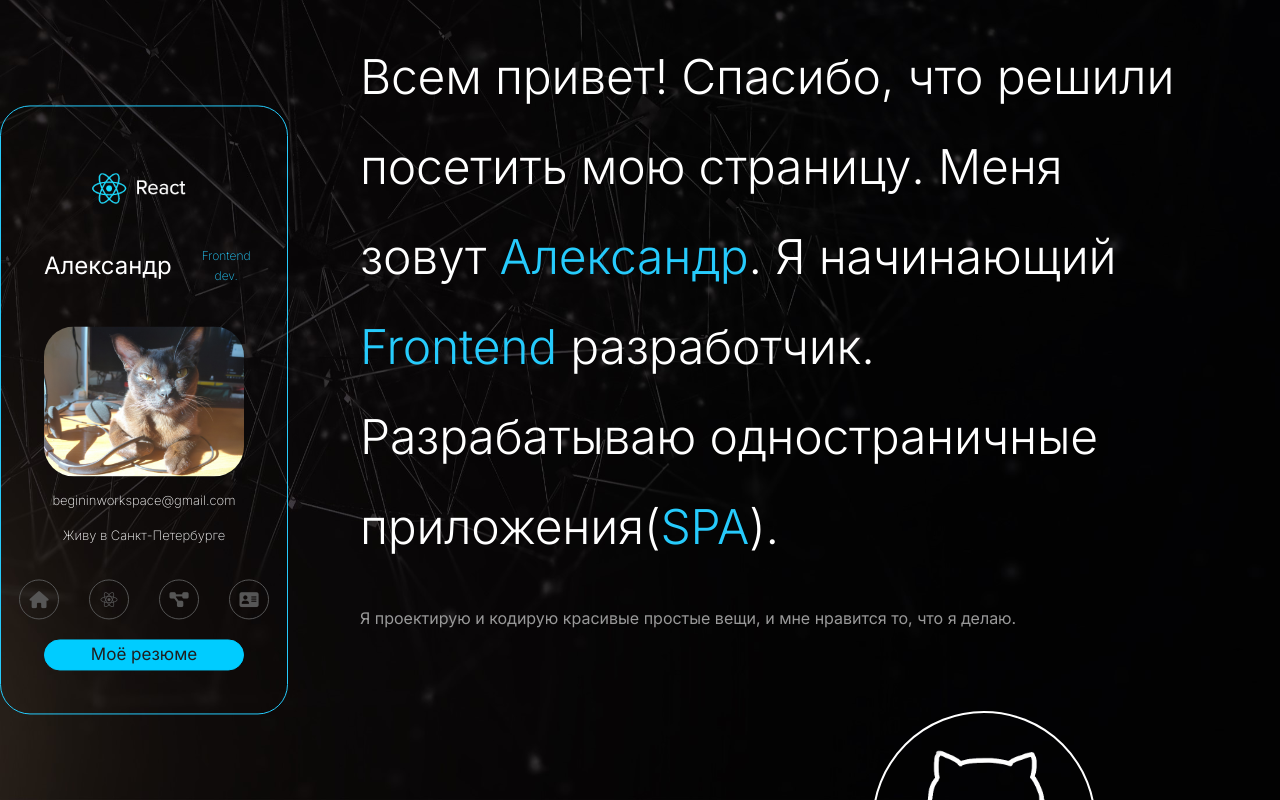
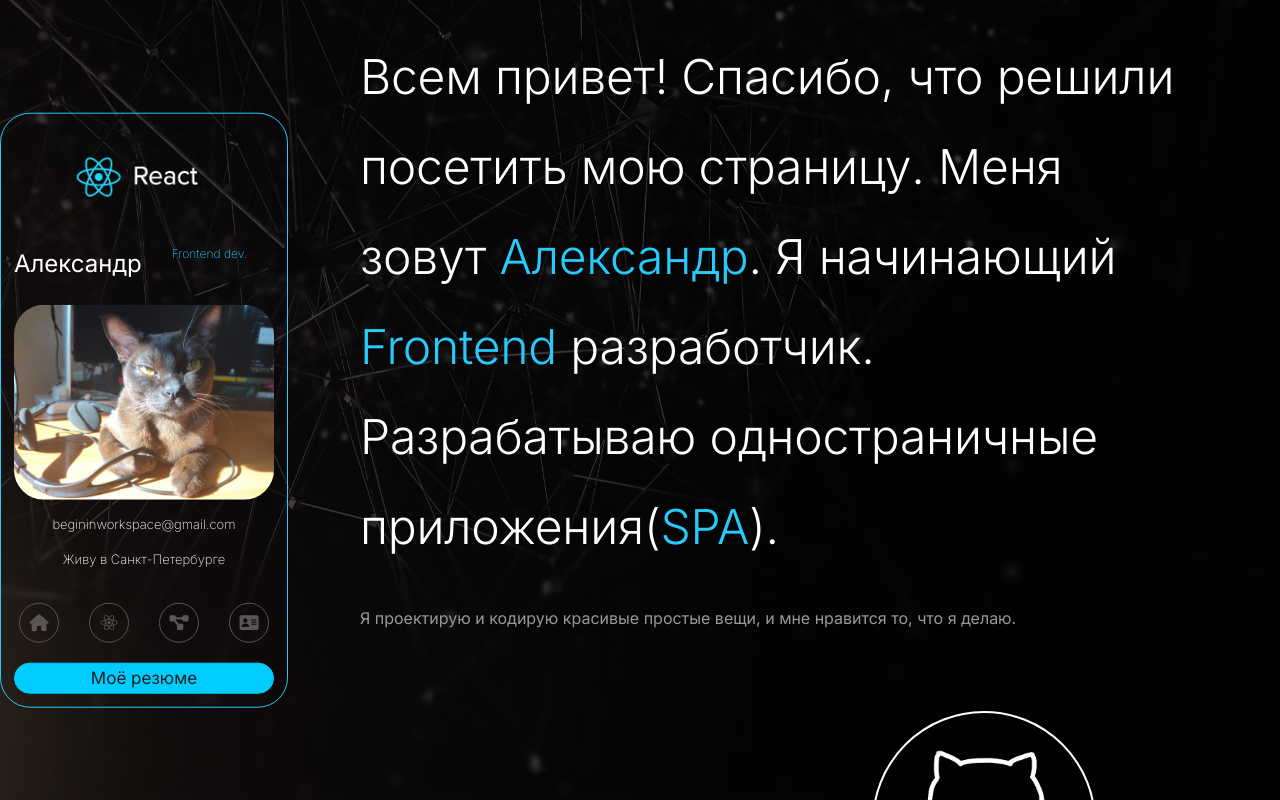
Before and after one commit to boevoivertolet/portfolio, a React (Create React App) app: page / in a window 1280 px wide. Shown: the top 800 px of the page. Built offline with nearby package versions, Linux system fonts and the light colour scheme.

Commit message:
fix position photo card

```diff
--- a/src/App.css
+++ b/src/App.css
@@ -36,7 +36,7 @@ h2 span {
 
 .left {
     align-self: self-start;
-    min-height: 100vh;
+    min-height: 10vh;
     flex: 40%;
     width: 360px;
     /*max-width: 400px;*/
--- a/src/components/Footer/Footer.module.css
+++ b/src/components/Footer/Footer.module.css
@@ -42,7 +42,7 @@
     height: auto;
     display: flex;
     flex-direction: row;
-    justify-content: space-between;
+    justify-content: center;
     flex-wrap: wrap;
 
 }
--- a/src/components/Main/Main.module.css
+++ b/src/components/Main/Main.module.css
@@ -66,15 +66,25 @@
 
 
 .mainPhoto {
+    /*margin-top: 10px;*/
+    /*text-align: center;*/
+    /*width: 200px;*/
+    /*border-radius: 30px;*/
+    /*border: 1px solid #26CBFC;*/
+    /*position: fixed;*/
+    /*top: 50%;*/
+    /*transform: translateY(-50%);*/
+    /*padding: 43px;*/
+    /*z-index: 10;*/
+    padding: 13px;
     margin-top: 10px;
     text-align: center;
-    width: 200px;
+    width: 260px;
     border-radius: 30px;
     border: 1px solid #26CBFC;
     position: fixed;
     top: 50%;
     transform: translateY(-50%);
-    padding: 43px;
     z-index: 10;
 
 }
@@ -83,7 +93,7 @@
     display: block;
     margin-left: auto;
     margin-right: auto;
-    width: 200px;
+    width: 100%;
     border-radius: 30px;
 
 }
```
